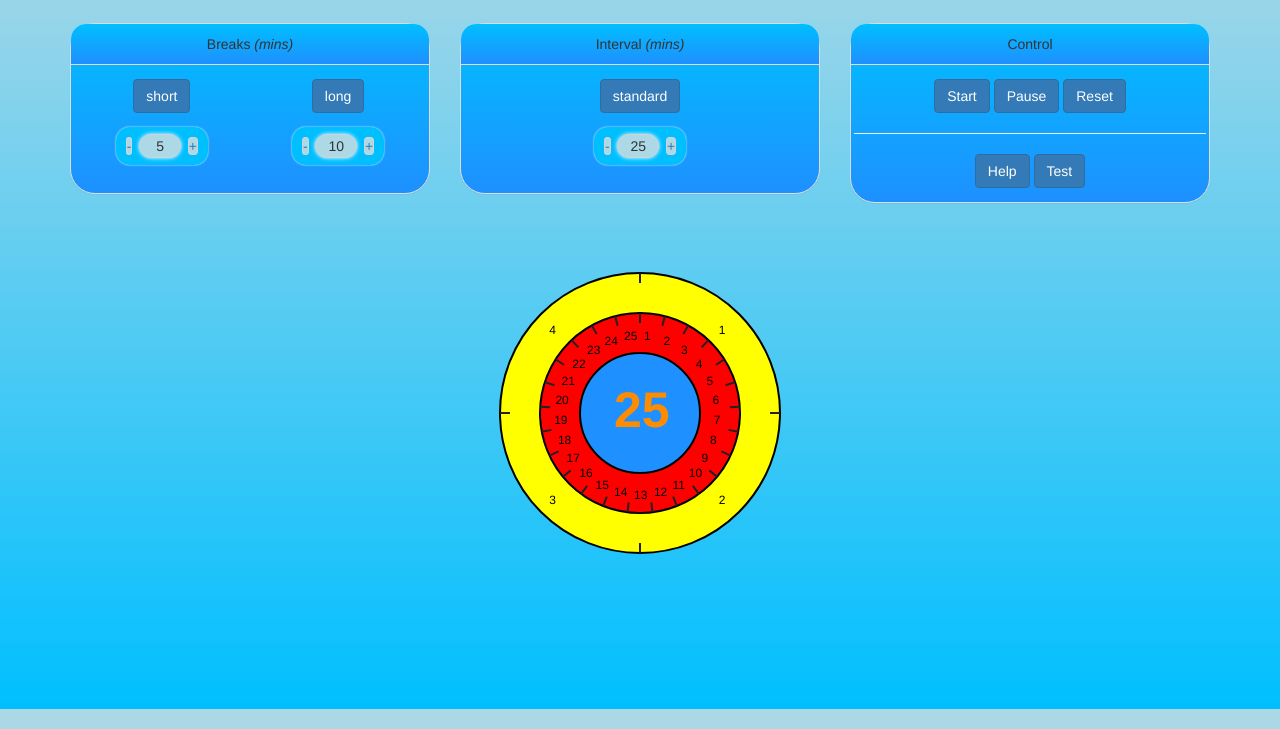
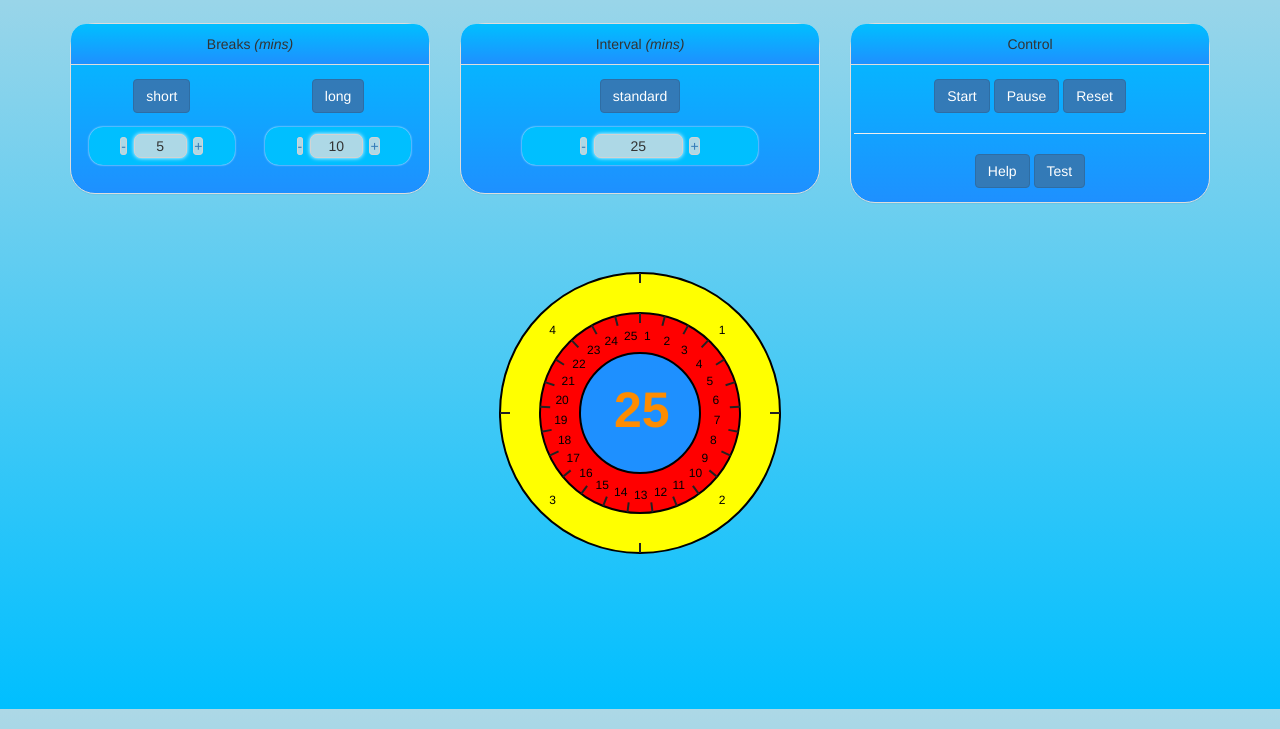
Before and after one commit to nikrb/Pomodoro, a plain HTML site: page index.html in a window 1280 px wide. Shown: the part 91-820 px from the top of the page. Drawn offline with nearby package versions, Linux system fonts and the light colour scheme.

Commit message:
final! tweak to input well

```diff
--- a/css/style.css
+++ b/css/style.css
@@ -72,10 +72,10 @@ a {
 }
 
 .text-input {
-  width:3em;
+  width:40%;
   margin: 0.5em auto !important;
   background-color: lightblue;
   border: 1px solid lightgray;
-  border-radius: 1em;
+  border-radius: 0.5em;
   box-shadow: 0 0 4px white;
 }
```
